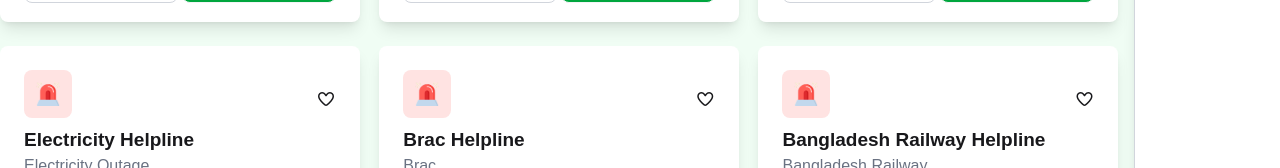
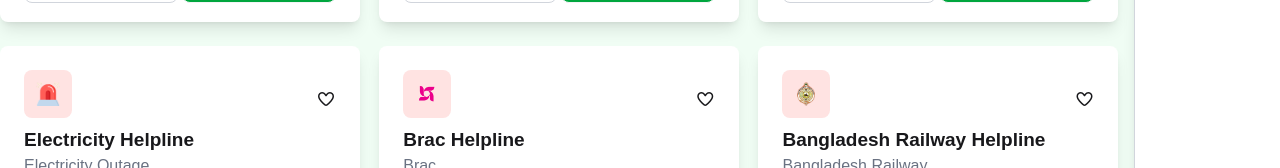
Before and after one commit to Arafat-Sojib/assignment-5, a plain HTML site: page index.html in a window 1280 px wide. Shown: the part 973-1141 px from the top of the page. Drawn offline with nearby package versions, Linux system fonts and the light colour scheme; a web font is replaced by a local one.

Commit message:
logo change

```diff
--- a/index.html
+++ b/index.html
@@ -187,7 +187,7 @@
                 <!-- card8 -->
                 <div class="bg-white h-[300px] w-[360px] p-6 rounded-lg shadow-lg">
                     <div class="flex justify-between">
-                        <img src="./B12-A5-Emergency-Hotline/assets/emergency.png" alt="" class="w-12 h-12 bg-[#FFE3E2] p-3 rounded-lg mb-2">
+                        <img src="./B12-A5-Emergency-Hotline/assets/brac.png" alt="" class="w-12 h-12 bg-[#FFE3E2] p-3 rounded-lg mb-2">
                         <button onclick="incrementHeart()"><i class="fa-regular fa-heart mt-2"></i></button>
                     </div>
                     <h2 class="text-[19px] font-bold">Brac Helpline</h2>
@@ -205,7 +205,7 @@
                 <!-- card9 -->
                 <div class="bg-white h-[300px] w-[360px] p-6 rounded-lg shadow-lg">
                     <div class="flex justify-between">
-                        <img src="./B12-A5-Emergency-Hotline/assets/emergency.png" alt="" class="w-12 h-12 bg-[#FFE3E2] p-3 rounded-lg mb-2">
+                        <img src="./B12-A5-Emergency-Hotline/assets/Bangladesh-Railway.png" alt="" class="w-12 h-12 bg-[#FFE3E2] p-3 rounded-lg mb-2">
                         <button onclick="incrementHeart()"><i class="fa-regular fa-heart mt-2"></i></button>
                     </div>
                     <h2 class="text-[19px] font-bold">Bangladesh Railway Helpline</h2>
```
